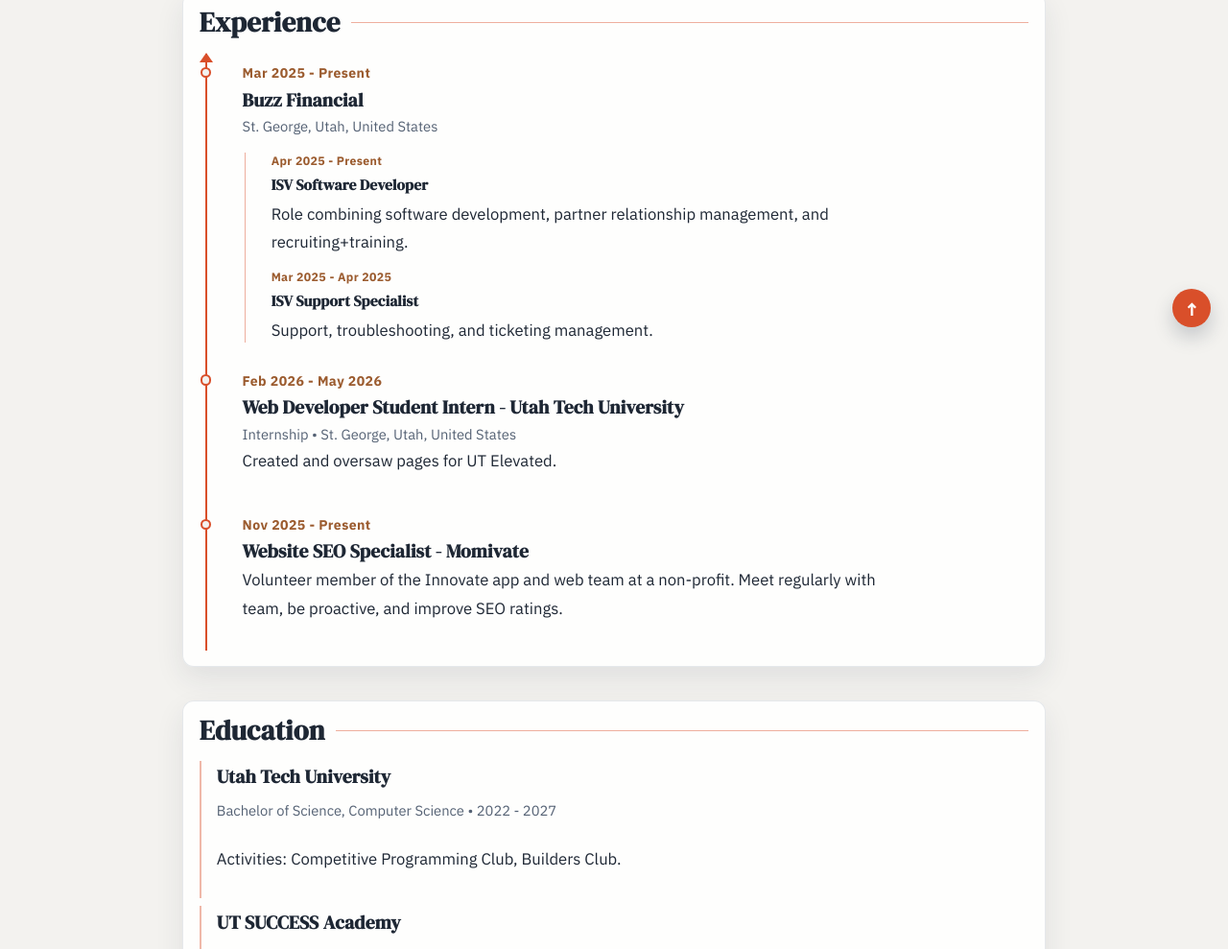
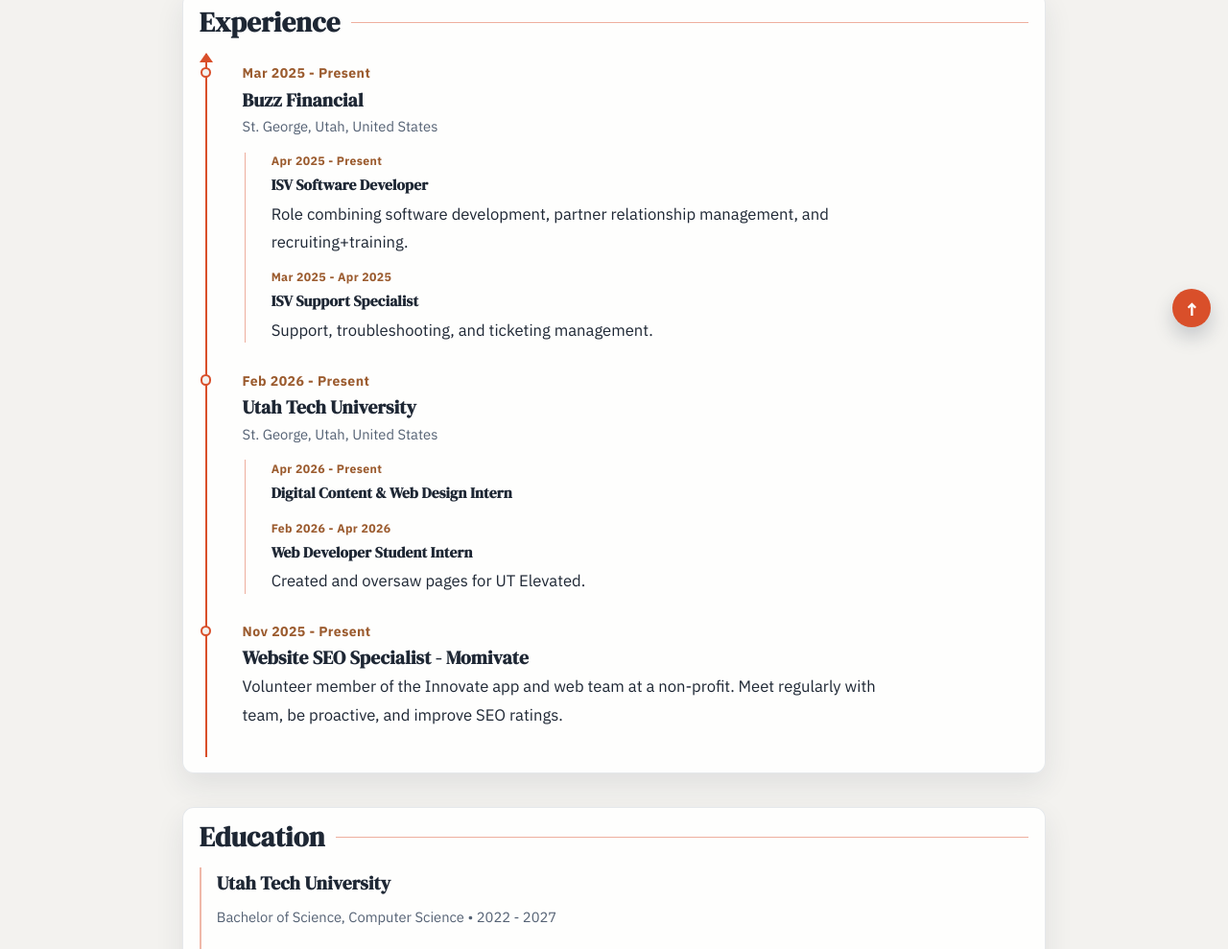
Before and after one commit to sshb4/portfolio, a plain HTML site: page index.html in a window 1280 px wide. Shown: the part 441-1430 px from the top of the page at 96% size. Drawn offline with Linux system fonts and the light colour scheme.

Commit message:
update new job

```diff
--- a/index.html
+++ b/index.html
@@ -61,12 +61,20 @@
 					</p>
 				</article>
 				<article>
-					<p class="year">Feb 2026 - May 2026</p>
-					<h3>Web Developer Student Intern - Utah Tech University</h3>
-					<p class="meta">Internship • St. George, Utah, United States</p>
-					<p>
-						Created and oversaw pages for UT Elevated.
-					</p>
+					<p class="year">Feb 2026 - Present</p>
+					<h3>Utah Tech University</h3>
+					<p class="meta">St. George, Utah, United States</p>
+					<div class="role-stack" aria-label="Roles at Utah Tech University">
+						<div class="role-item">
+							<p class="year role-year">Apr 2026 - Present</p>
+							<p class="meta"><strong>Digital Content &amp; Web Design Intern</strong></p>
+						</div>
+						<div class="role-item">
+							<p class="year role-year">Feb 2026 - Apr 2026</p>
+							<p class="meta"><strong>Web Developer Student Intern</strong></p>
+							<p>Created and oversaw pages for UT Elevated.</p>
+						</div>
+					</div>
 				</article>
 				<article>
 					<p class="year">Mar 2025 - Present</p>
```
